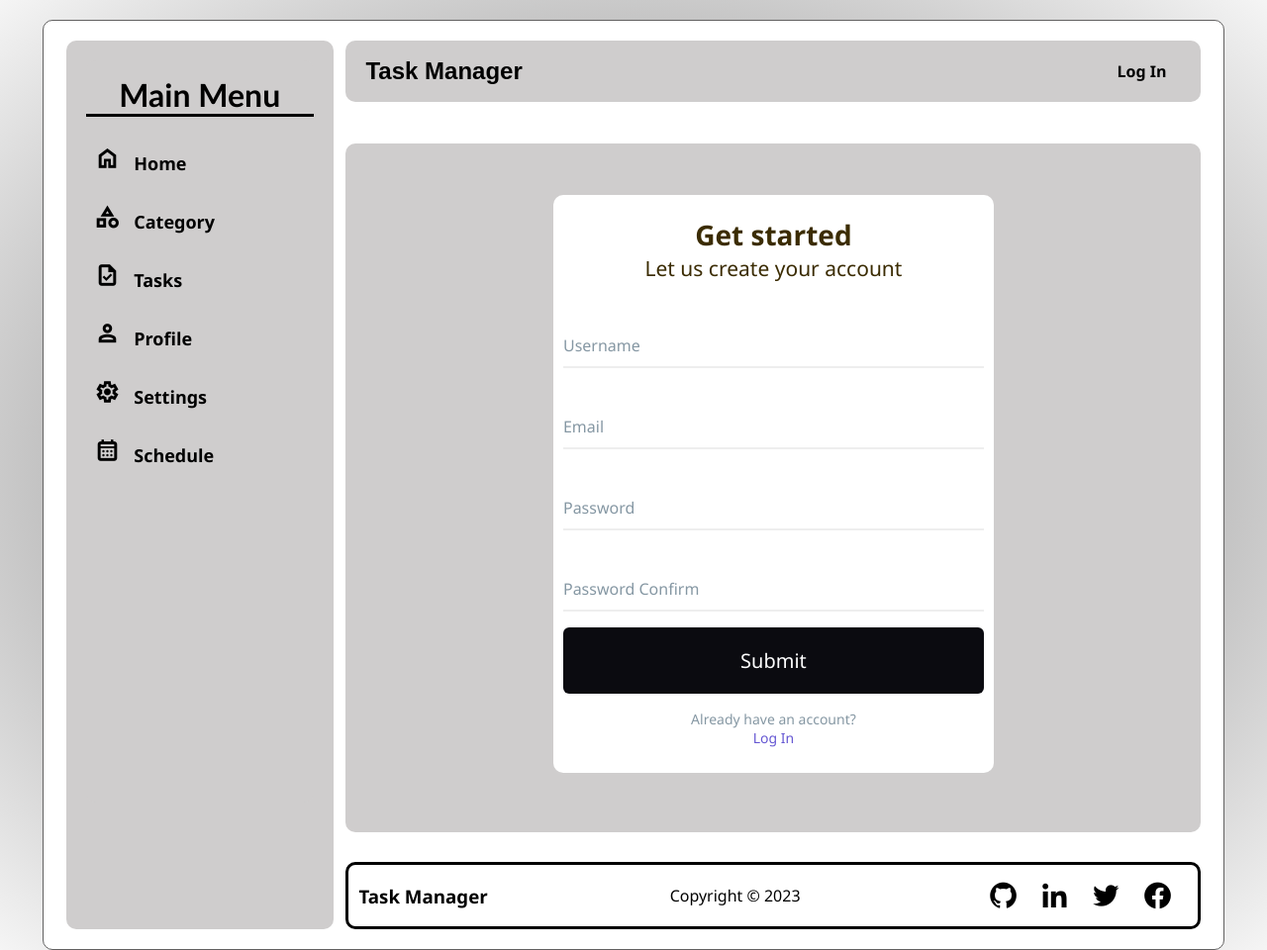
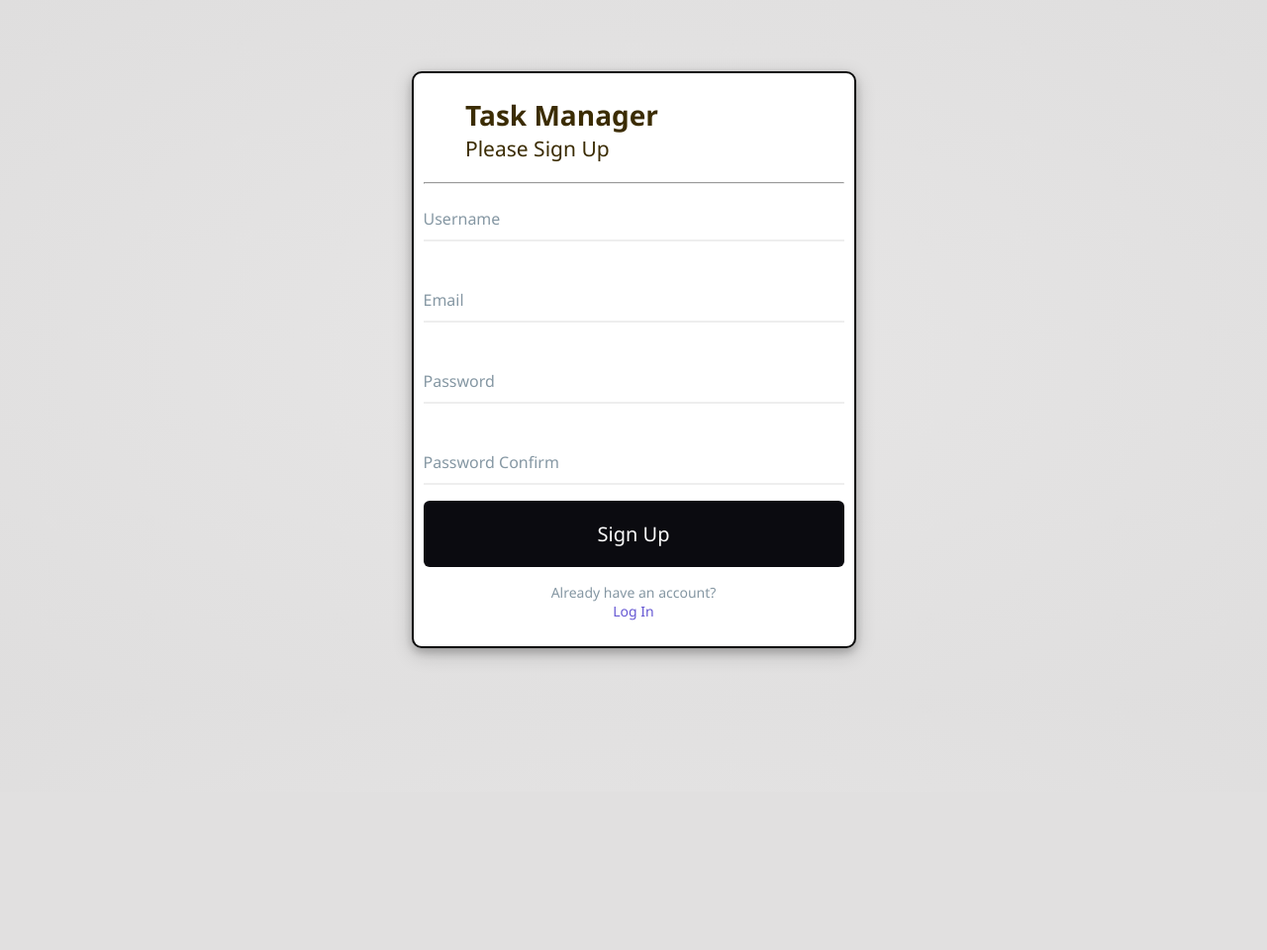
Before and after one commit to abdo-mhmd/alx_capstone_project, a Flask app: page /signup in a window 1280 px wide. Shown: the whole page at 99% size. After the commit the page ends 667 px from the top, so only its background shows below. Run offline with Flask 3, Linux system fonts and the light colour scheme; parts of the project's set-up code (start-up, migrations or seed data) failed here and were passed over.

Commit message:
update style

```diff
--- a/app.py
+++ b/app.py
@@ -20,7 +20,9 @@ app = create_app()
 @app.route('/home')
 def home():
     if current_user.is_authenticated:
-        tasks = Task.query.all()
+        tasks = Task.query.filter_by(user_id=current_user.get_id()).all()
+        # today_tasks = [task for task in tasks if task.due_date.between(
+        #     date.today(), date.today() + timedelta(days=1))]
         user = User.query.get(current_user.get_id())
         return render_template('home.html', tasks=tasks, user=user, date=date.today())
     return redirect(url_for('login'))
@@ -285,9 +287,6 @@ def monthly_tasks():
     ).all()
     return render_template('tasks.html', tasks=tasks)
 
-# function to filter by priority
-
-
 @app.route('/priority_tasks/<string:priority>', methods=['GET', 'POST'])
 @login_required
 def priority_tasks(priority):
@@ -308,13 +307,13 @@ def profile():
             old_password = change_form.old_password.data
             new_password = change_form.new_password.data
             confirm_password = change_form.confirm_password.data
-            if not bcrypt.check_password_hash(user.password, old_password):
+            if not hash.verify(old_password, user.password):
                 flash('Old password does not match', 'danger')
                 return redirect(url_for('change_password'))
             if new_password != confirm_password:
                 flash('Passwords do not match', 'danger')
                 return redirect(url_for('profile'))
-            user.password = bcrypt.generate_password_hash(new_password)
+            user.password = hash.hash(new_password)
             db.session.commit()
             flash('Password changed successfully', 'success')
             return redirect(url_for('profile'))
--- a/webapp/forms.py
+++ b/webapp/forms.py
@@ -15,7 +15,7 @@ class RegistrationForm(FlaskForm):
                              InputRequired(), Length(min=8, max=15)])
     password_confirm = PasswordField('Password Confirm', validators=[
                                      InputRequired(), EqualTo('password', message="Passwords must match !")])
-    submit = SubmitField('Submit')
+    submit = SubmitField('submit')
 
     def validate_username(self, username):
         user = User.query.filter_by(username=username.data).first()
--- a/webapp/static/css/style.css
+++ b/webapp/static/css/style.css
@@ -4,7 +4,7 @@
 }
 
 body {
-    background: radial-gradient(#626161, #f5f5f5);
+    background: radial-gradient(#e7e6e6, #dfdede);
     font-family: 'Segoe UI', Tahoma, Geneva, Verdana, sans-serif
 }
 
@@ -16,14 +16,16 @@ body {
 .container {
     width: 90%;
     margin: 0 auto;
-    background-color: #fff;
+    background-color: transparent;
     padding: 20px;
     border-radius: 10px;
-    border: 1px solid #626161;
+    /* border: 1px solid #626161; */
+    box-shadow: 0 4px 8px rgba(11, 11, 11, 0.1), 0;
     margin-top: 20px;
     height: 100%;
     display: flex;
     justify-content: space-evenly;
+    /* height: 100vh; */
 }
 
 .left-side {
@@ -177,7 +180,6 @@ body {
     border-radius: 10px;
     padding: 20px;
     margin: 10px 0;
-    height: 100%;
 }
 
 .main-content {
@@ -290,15 +324,17 @@ body {
     margin-bottom: 10px;
     margin-top: 5px;
 }
+
 .tasks {
     overflow: scroll;
     height: 100vh;
 }
+
 .footer {
     display: flex;
     justify-content: space-between;
     align-items: center;
-    margin-top: 20px;
+    margin-top: auto;
     border: solid #000;
     border-radius: 10px;
     padding: 10px
@@ -438,20 +477,21 @@ body {
     margin: 2rem auto;
     display: flex;
     flex-direction: column;
-    width: 100%;
+    width: 60%;
     max-width: 425px;
-    background-color: #FFF;
+    background-color: #fff;
     border-radius: 10px;
+    border: 2px solid #0a0a0a;
     padding: 10px;
+    box-shadow: 0 4px 8px 0 rgba(0, 0, 0, 0.2), 0 6px 20px 0 rgba(0, 0, 0, 0.19);
+    height: fit-content;
 }
 
 .card-image {
-    border-radius: 8px;
+    position: relative;
+    width: 100%;
+    height: 100px;
     overflow: hidden;
-    padding-bottom: 20%;
-    background-repeat: no-repeat;
-    background-position: 0 5%;
-    position: relative;
 }
 
 .card-heading {
--- a/webapp/templates/index.html
+++ b/webapp/templates/index.html
@@ -63,15 +63,6 @@
                             Settings
                         </a>
                     </li>
-                    <li class="dashbord-list-item">
-                        <span class="material-symbols-outlined">
-                            calendar_month
-                        </span>
-                        <a href="#" class="dashbord-link">
-                            Schedule
-                        </a>
-                    </li>
-
                 </ul>
             </div>
         </div>
@@ -105,8 +96,8 @@
             <div class="menu-toggle" style="display: none;">
                 <ul class="navbar-menu">
                     <li class="navbar-list-item">
-                        <a href="{{url_for('home')}}" class="navbar-link">
-                            Dashboard
+                        <a href="{{url_for('add_category')}}" class="navbar-link">
+                            Category
                         </a>
                     </li>
                     <li class="navbar-list-item">
@@ -122,11 +113,6 @@
                     <li class="navbar-list-item">
                         <a href="#" class="navbar-link">
                             Settings
-                        </a>
-                    </li>
-                    <li class="navbar-list-item">
-                        <a href="#" class="navbar-link">
-                            Schedule
                         </a>
                     </li>
                     {% if current_user.authenticated %}
--- a/webapp/templates/signup.html
+++ b/webapp/templates/signup.html
@@ -1,15 +1,21 @@
-{% extends 'index.html' %}
-{% block title %}Registration{% endblock %}
-{% block content %}
-<div class="content">
+<!DOCTYPE html>
+<html lang="en">
+<head>
+    <meta charset="UTF-8">
+    <meta name="viewport" content="width=device-width, initial-scale=1.0">
+    <title>signup</title>
+    <link rel="stylesheet" href="{{ url_for('static', filename='css/style.css') }}">
+</head>
+<body>
+    <div class="container">
         <div class="card">
             <div class="card-image">
                 <h2 class="card-heading">
-                Get started<br>
-                <small>Let us create your account</small>
+                    Task Manager<br>
+                    <small>Please Sign Up</small>
                 </h2>
             </div>
-        <br>
+            <hr>
             <form class="card-form" action="{{ url_for('signup') }}" method="POST">
                 {{form.csrf_token}}
                 <div class="input">
@@ -49,7 +55,7 @@
                     {% endif %}
                 </div>
                 <div class="action">
-                {{ form.submit(class='action-button') }}
+                    {{ form.submit(class='action-button', value='Sign Up') }}
                 </div>
             </form>
             <div class="card-info">
@@ -60,4 +66,5 @@
             </div>
         </div>
     </div>
-{% endblock %}
+</body>
+</html>
```
Also changed, not shown: other parts of webapp/static/css/style.css (+58 -16 lines), webapp/createbd.sql (deleted, +0 -84 lines), webapp/templates/home.html (+6 -5 lines), webapp/templates/login.html (+16 -9 lines). Lines whose indentation alone changed are shown as unchanged.
